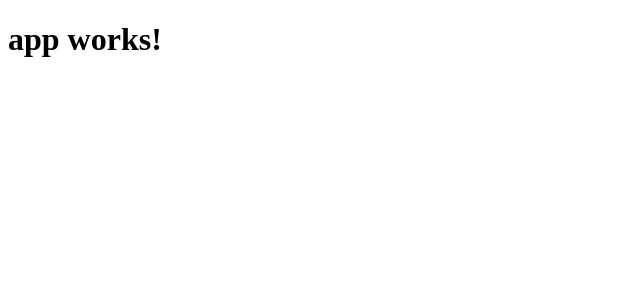
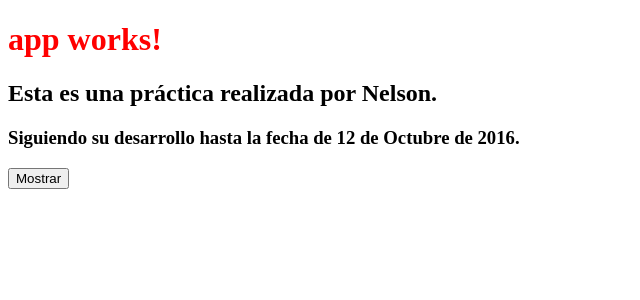
Before and after one commit to NelsonUsuga/angular_2_practica_1, an Angular app: page / in a window 1280 px wide. Shown: the top 300 px of the page, without its empty margins (0-640 px from the left). Built offline with nearby package versions, Linux system fonts and the light colour scheme.

Commit message:
12 de Octubre de 2016

```diff
--- a/src/app/app.component.css
+++ b/src/app/app.component.css
@@ -0,0 +1,4 @@
+h1
+{
+  color: red;
+}
--- a/src/app/app.component.html
+++ b/src/app/app.component.html
@@ -1,3 +1,17 @@
 <h1>
-  {{title}}
+	{{title}}
 </h1>
+<h2>
+	Esta es una práctica realizada por {{nombre}}.
+</h2>
+<h3>
+	Siguiendo su desarrollo hasta la fecha de {{fecha}}.
+</h3>
+
+<p [hidden]="oculto">
+	Esta es una prueba de mostrar y ocultar
+</p>
+
+<button (click)="ocultar(false)" [hidden]="!oculto">Mostrar</button>
+
+<button (click)="ocultar(true)" [hidden]="oculto">Ocultar</button>
--- a/src/app/app.component.ts
+++ b/src/app/app.component.ts
@@ -5,6 +5,17 @@ import { Component } from '@angular/core';
   templateUrl: './app.component.html',
   styleUrls: ['./app.component.css']
 })
+
 export class AppComponent {
   title = 'app works!';
+
+  nombre = 'Nelson';
+
+  fecha = '12 de Octubre de 2016';
+
+  oculto = true;
+
+  ocultar(oculto) {
+    this.oculto = oculto;
+  }
 }
```
